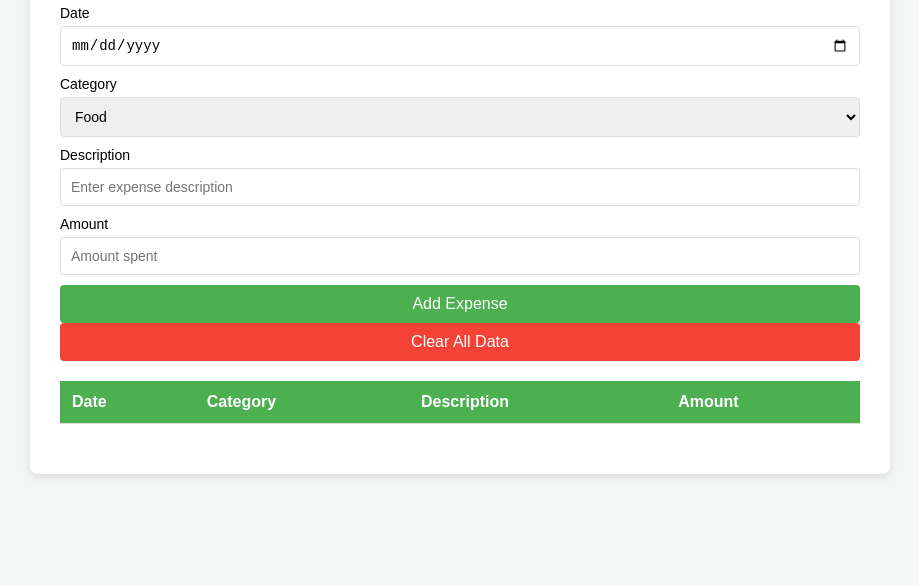
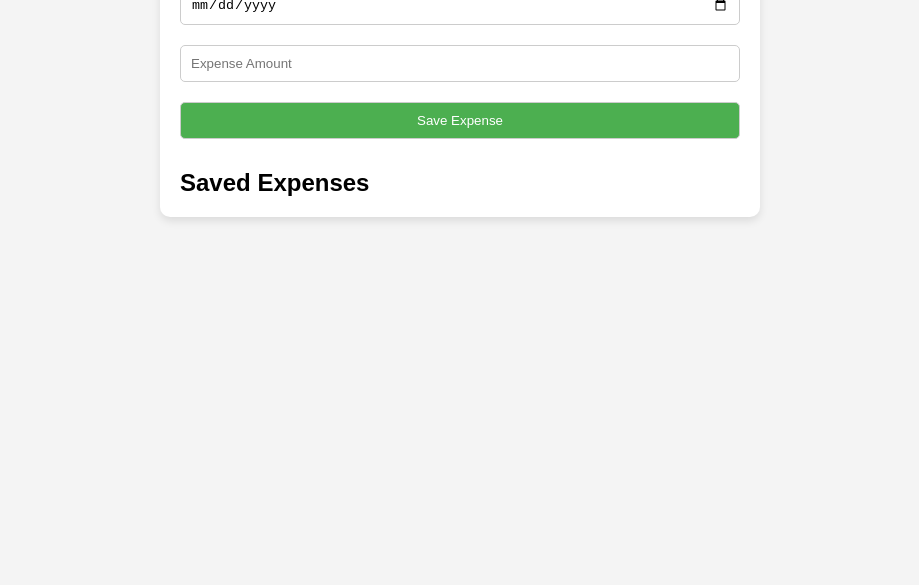
Before and after one commit to Bhoneron/traker2, a plain HTML site: page index.html in a window 1280 px wide. Shown: the part 215-800 px from the top of the page, without its empty margins (180-1099 px from the left). Drawn offline with Linux system fonts and the light colour scheme.

Commit message:
Update index.html

```diff
--- a/index.html
+++ b/index.html
@@ -3,203 +3,147 @@
 <head>
   <meta charset="UTF-8">
   <meta name="viewport" content="width=device-width, initial-scale=1.0">
-    <title>Daily Money Usage Tracker</title>
+  <title>Money Usage Tracker</title>
   <style>
-        /* General Styles */
+    * {
+      margin: 0;
+      padding: 0;
+      box-sizing: border-box;
+    }
+
     body {
       font-family: Arial, sans-serif;
-            background-color: #f4f7f6;
-            margin: 0;
-            padding: 0;
-            display: flex;
-            justify-content: center;
-            align-items: center;
-            height: 100vh;
+      background-color: #f4f4f4;
+      padding: 20px;
     }
 
     .container {
+      max-width: 600px;
+      margin: 0 auto;
       background-color: white;
-            padding: 30px;
-            border-radius: 8px;
-            box-shadow: 0 4px 10px rgba(0, 0, 0, 0.1);
-            width: 100%;
-            max-width: 800px;
-            margin: 0 20px;
+      padding: 20px;
+      border-radius: 10px;
+      box-shadow: 0 4px 8px rgba(0, 0, 0, 0.1);
     }
 
     h1 {
       text-align: center;
-            color: #333;
+    }
+
+    .form {
+      display: flex;
+      flex-direction: column;
       margin-bottom: 20px;
     }
 
-        /* Table Styling */
-        table {
-            width: 100%;
-            border-collapse: collapse;
-            margin-bottom: 20px;
+    .form input, .form button {
+      padding: 10px;
+      margin: 10px 0;
+      border-radius: 5px;
+      border: 1px solid #ccc;
     }
 
-        table th,
-        table td {
-            padding: 12px;
-            text-align: left;
-            border-bottom: 1px solid #ddd;
+    .form button {
+      background-color: #4CAF50;
+      color: white;
+      cursor: pointer;
     }
 
-        table th {
-            background-color: #4CAF50;
-            color: white;
-        }
-
-        /* Form Inputs and Buttons */
-        .form-container {
-            margin-bottom: 20px;
-            display: flex;
-            flex-direction: column;
-        }
-
-        label {
-            font-size: 14px;
-            margin-bottom: 5px;
-        }
-
-        input,
-        select {
-            padding: 10px;
-            margin-bottom: 10px;
-            border: 1px solid #ddd;
-            border-radius: 4px;
-            font-size: 14px;
-        }
-
-        button {
-            padding: 10px 15px;
-            background-color: #4CAF50;
-            color: white;
-            border: none;
-            border-radius: 4px;
-            font-size: 16px;
-            cursor: pointer;
-            transition: background-color 0.3s ease;
-        }
-
-        button:hover {
+    .form button:hover {
       background-color: #45a049;
     }
 
-        .clear-btn {
-            background-color: #f44336;
+    .expense-list {
+      margin-top: 20px;
     }
 
-        .clear-btn:hover {
-            background-color: #e53935;
+    ul {
+      list-style-type: none;
+      padding: 0;
     }
 
-        /* Message Styling */
-        .message {
-            color: #28a745;
-            font-weight: bold;
-            text-align: center;
+    li {
+      background-color: #f9f9f9;
+      margin: 10px 0;
+      padding: 10px;
+      border-radius: 5px;
+      border: 1px solid #ddd;
     }
   </style>
 </head>
 <body>
+  <div class="container">
+    <h1>Money Usage Tracker</h1>
 
-    <div class="container">
-        <h1>Daily Money Usage Tracker</h1>
-
-        <div class="form-container">
-            <label for="date">Date</label>
-            <input type="date" id="date" required>
-
-            <label for="category">Category</label>
-            <select id="category">
-                <option value="Food">Food</option>
-                <option value="Transportation">Transportation</option>
-                <option value="Entertainment">Entertainment</option>
-                <option value="Shopping">Shopping</option>
-                <option value="Utilities">Utilities</option>
-            </select>
-
-            <label for="description">Description</label>
-            <input type="text" id="description" placeholder="Enter expense description" required>
-
-            <label for="amount">Amount</label>
-            <input type="number" id="amount" placeholder="Amount spent" required>
-
-            <button id="addExpense">Add Expense</button>
-            <button class="clear-btn" id="clearData">Clear All Data</button>
+    <div class="form">
+      <input type="text" id="category" placeholder="Category (e.g., Food)" />
+      <input type="text" id="description" placeholder="Description" />
+      <input type="date" id="date" />
+      <input type="number" id="expense" placeholder="Expense Amount" />
+      <button onclick="saveExpense()">Save Expense</button>
     </div>
 
-        <p id="message" class="message"></p>
-
-        <table id="expenseTable">
-            <thead>
-                <tr>
-                    <th>Date</th>
-                    <th>Category</th>
-                    <th>Description</th>
-                    <th>Amount</th>
-                </tr>
-            </thead>
-            <tbody></tbody>
-        </table>
+    <div class="expense-list">
+      <h2>Saved Expenses</h2>
+      <ul id="expenses"></ul>
+    </div>
   </div>
 
   <script>
-        // Get DOM elements
-        const addExpenseButton = document.getElementById('addExpense');
-        const clearDataButton = document.getElementById('clearData');
-        const expenseTableBody = document.querySelector('#expenseTable tbody');
-        const message = document.getElementById('message');
+    // Load saved expenses from localStorage when the page is loaded
+    document.addEventListener('DOMContentLoaded', loadExpenses);
 
-        // Data storage
-        let expenses = [];
+    function loadExpenses() {
+      const savedExpenses = JSON.parse(localStorage.getItem('expenses')) || [];
+      const expensesList = document.getElementById('expenses');
+      expensesList.innerHTML = ''; // Clear existing list
 
-        // Event Listener: Add Expense
-        addExpenseButton.addEventListener('click', () => {
-            const date = document.getElementById('date').value;
+      savedExpenses.forEach((expense) => {
+        const li = document.createElement('li');
+        li.innerHTML = `<strong>${expense.category}</strong> - ${expense.description} <br>
+                       Date: ${expense.date} <br>
+                       Expense: $${expense.amount}`;
+        expensesList.appendChild(li);
+      });
+    }
+
+    function saveExpense() {
       const category = document.getElementById('category').value;
       const description = document.getElementById('description').value;
-            const amount = parseFloat(document.getElementById('amount').value);
+      const date = document.getElementById('date').value;
+      const expenseAmount = parseFloat(document.getElementById('expense').value);
 
-            if (date && category && description && !isNaN(amount)) {
-                // Create new expense object
-                const expense = { date, category, description, amount };
-                expenses.push(expense);
+      if (!category || !description || !date || isNaN(expenseAmount) || expenseAmount <= 0) {
+        alert('Please fill in all fields correctly.');
+        return;
+      }
 
-                // Add expense to table
-                const row = document.createElement('tr');
-                row.innerHTML = `
-                    <td>${date}</td>
-                    <td>${category}</td>
-                    <td>${description}</td>
-                    <td>$${amount.toFixed(2)}</td>
-                `;
-                expenseTableBody.appendChild(row);
+      // Create a new expense object
+      const newExpense = {
+        category: category,
+        description: description,
+        date: date,
+        amount: expenseAmount
+      };
 
-                // Clear inputs
+      // Retrieve existing expenses from localStorage, or create a new array if none exist
+      const savedExpenses = JSON.parse(localStorage.getItem('expenses')) || [];
+
+      // Add the new expense to the list
+      savedExpenses.push(newExpense);
+
+      // Save the updated list back to localStorage
+      localStorage.setItem('expenses', JSON.stringify(savedExpenses));
+
+      // Clear the input fields
+      document.getElementById('category').value = '';
+      document.getElementById('description').value = '';
       document.getElementById('date').value = '';
-                document.getElementById('description').value = '';
-                document.getElementById('amount').value = '';
+      document.getElementById('expense').value = '';
 
-                message.textContent = 'Expense added successfully!';
-                message.style.color = '#28a745';
-            } else {
-                message.textContent = 'Please fill in all fields correctly.';
-                message.style.color = '#dc3545';
+      // Reload the expenses list
+      loadExpenses();
     }
-        });
-
-        // Event Listener: Clear All Data
-        clearDataButton.addEventListener('click', () => {
-            expenses = [];
-            expenseTableBody.innerHTML = ''; // Clear table
-            message.textContent = 'All expenses cleared.';
-            message.style.color = '#dc3545';
-        });
   </script>
-
 </body>
 </html>
```
Lines whose indentation alone changed are shown as unchanged.
